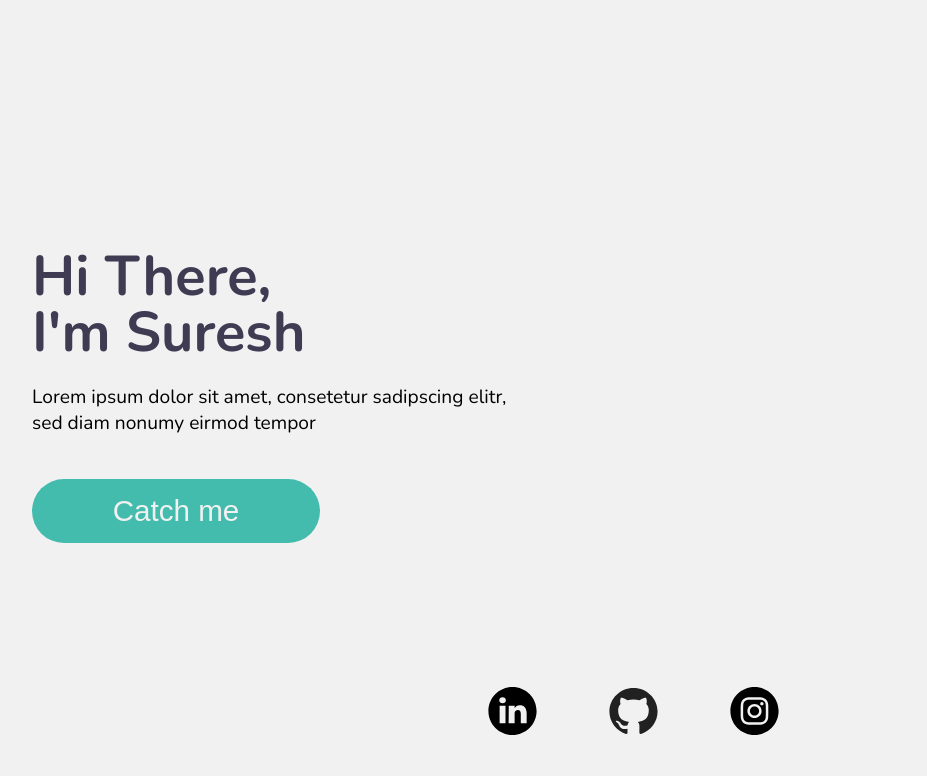
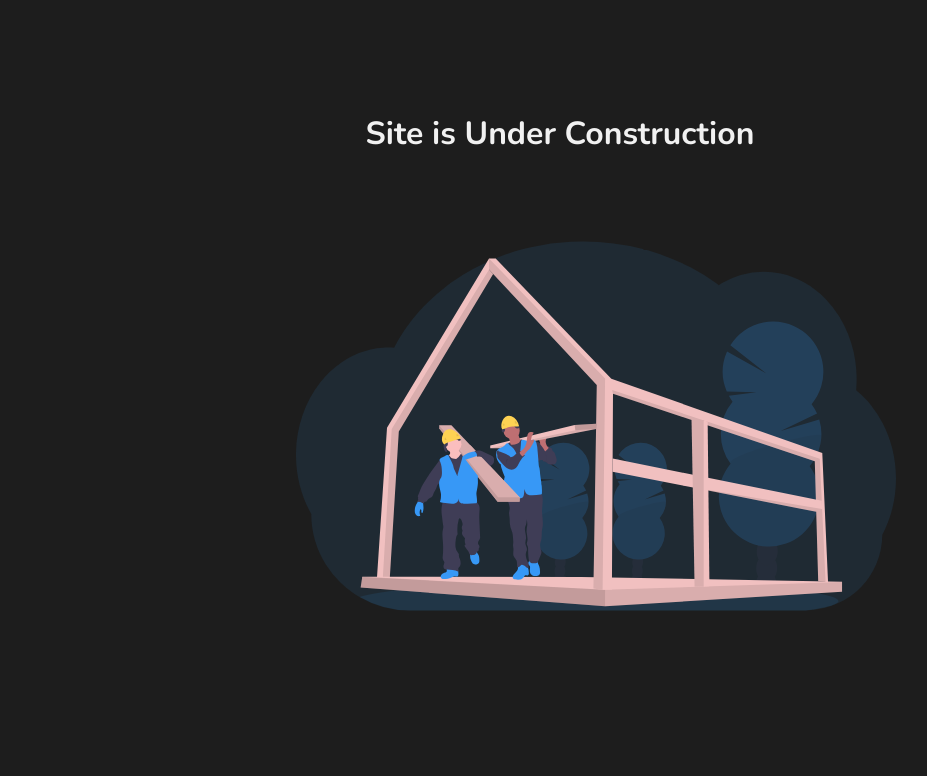
Before and after one commit to sureshn04/sureshn04.github.io, a plain HTML site: page index.html in a window 1280 px wide. Shown: the whole page, without its empty margins (80-1007 px from the left). Drawn offline with nearby package versions, Linux system fonts and the light colour scheme.

Commit message:
Under Construction

```diff
--- a/css/main.css
+++ b/css/main.css
@@ -1,9 +1,17 @@
 @import url('https://fonts.googleapis.com/css2?family=Nunito:wght@300;400;700&display=swap');
+
+/* under constrction */
+img {
+  display: inline-block;
+  margin-left: 25%;
+}
+
 
 body{
   margin: 0;
   font-family: 'Nunito', sans-serif;
-  background-color: #f1f1f1;
+  background-color: #1d1d1d;
+  color: #f1f1f1;
 }
 
 .container{
--- a/index.html
+++ b/index.html
@@ -8,7 +8,7 @@
 </head>
 <body>
   <div class="container">
-    <div class="left">
+    <!-- <div class="left">
       <div class="header">
         <h2>Hi There,</h2>
         <h2>I'm Suresh</h2>
@@ -38,7 +38,14 @@
       src="./svg/instagram.svg"
       alt="triangle with all three sides equal"
        />
-    </div>
+    </div> -->
+    <h1><center>Site is Under Construction</center></h1>
+    <img class="circle"
+      src="./svg/undraw_under_construction_46pa.svg"
+      alt="triangle with all three sides equal"
+      width="600"
+      height="500"
+       />
   </div>
 </body>
 </html>
```
Also changed, not shown: svg/undraw_under_construction_46pa.svg (added).
